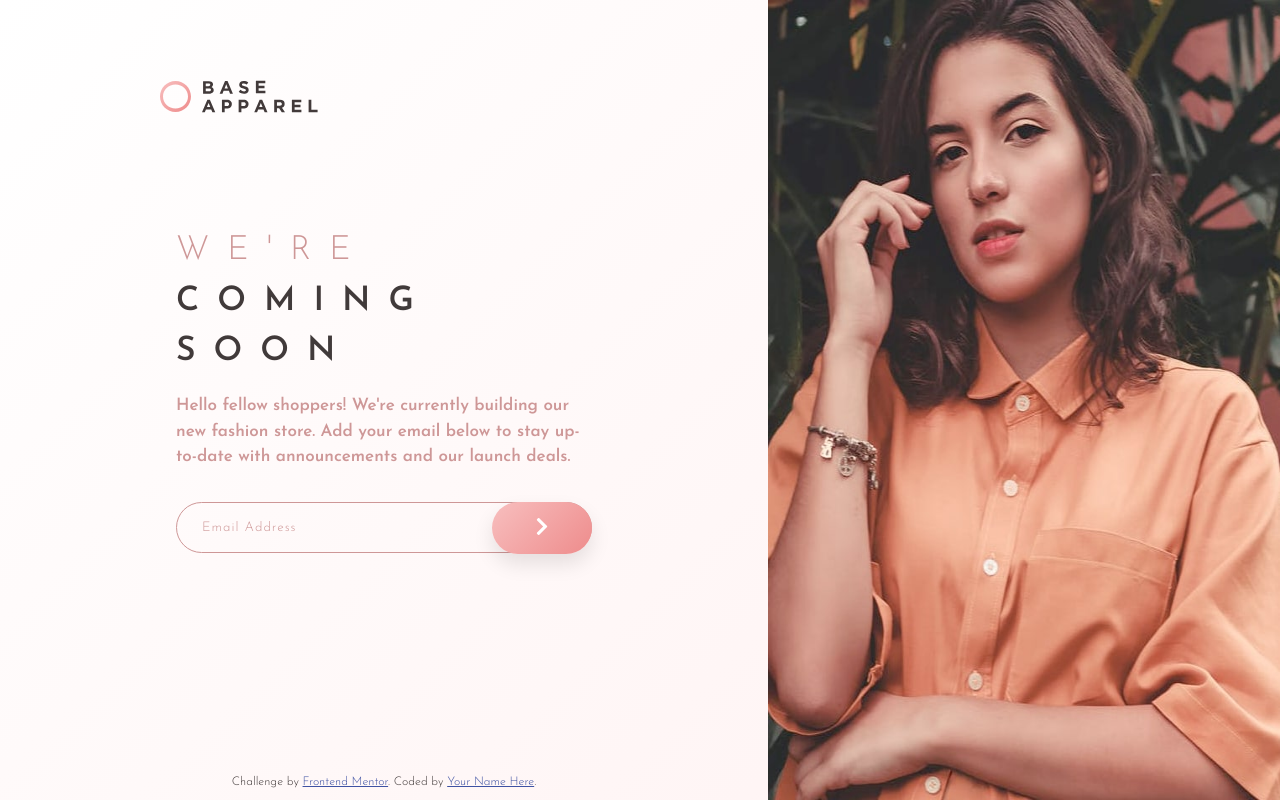
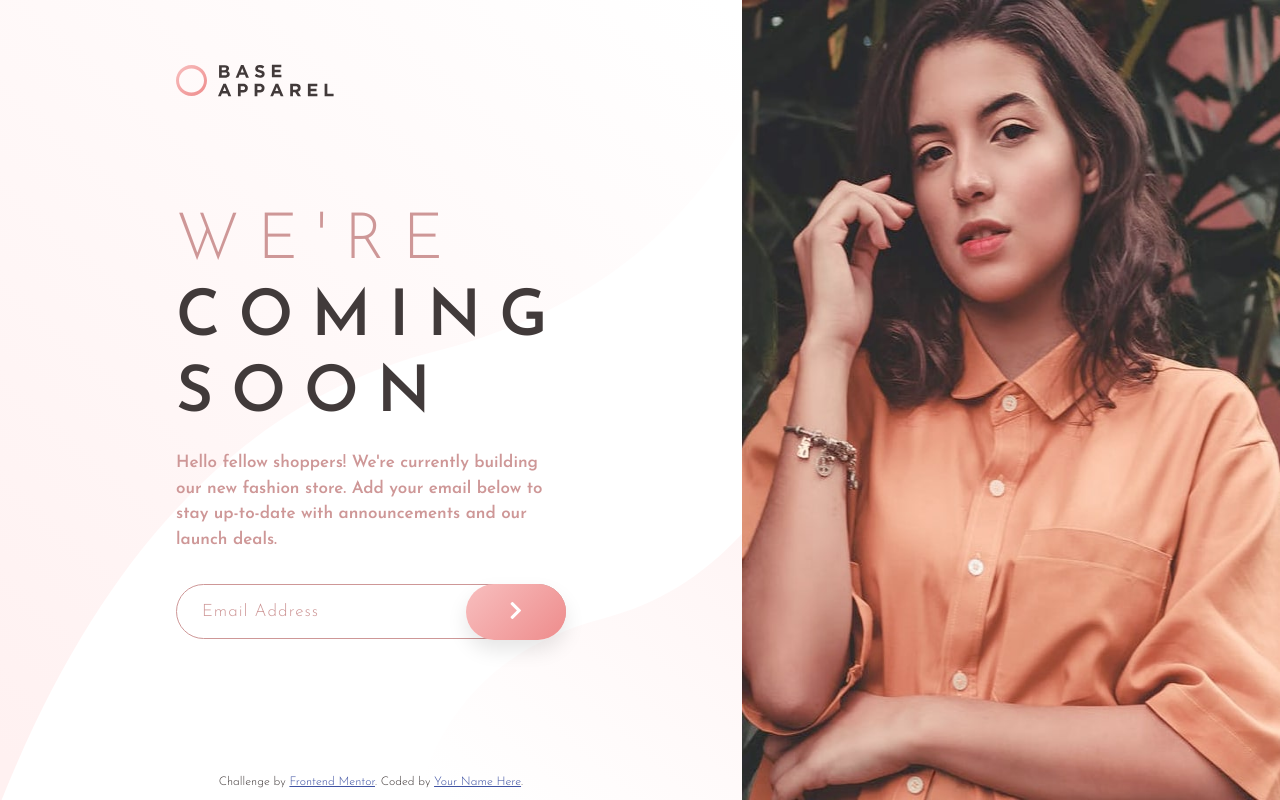
Before and after one commit to rabahmilano/base-apparel-coming-soon, a plain HTML site: page index.html in a window 1280 px wide. Drawn offline with nearby package versions, Linux system fonts and the light colour scheme; files that its build step writes are made by us from their sources.

Commit message:
Update _container
add background to content
change the font size of the title, input
some other changes

```diff
--- a/app/scss/_container.scss
+++ b/app/scss/_container.scss
@@ -4,7 +4,7 @@
 
   @include breakpoint-up(xlarge) {
     display: grid;
-    grid-template-columns: 3fr 2fr;
+    grid-template-columns: 1fr auto;
     height: 100vh;
   }
 }
@@ -25,8 +25,8 @@
 
   @include breakpoint-up(xlarge) {
     position: absolute;
-    top: 3rem;
-    left: 8rem;
+    top: 2rem;
+    left: 9rem;
     background: transparent;
     z-index: 1;
   }
@@ -136,15 +136,23 @@
 
   @include breakpoint-up(xlarge) {
     display: flex;
+    background: url(../../images/bg-pattern-desktop.svg) top left no-repeat;
+    background-size: cover;
     flex-direction: column;
     justify-content: center;
     align-items: flex-start;
     text-align: left;
-    margin-top: 0;
+    margin-top: 0rem;
     padding: 0;
 
     &__info {
       padding: 0 11rem;
+      margin-top: 4rem;
+    }
+
+    &__title {
+      font-size: 4rem;
+      line-height: 1.2;
     }
 
     &__text {
@@ -158,8 +166,13 @@
       margin-left: 0;
     }
 
+    &__input {
+      font-size: 17px;
+    }
+
     &__btn {
       width: 100px;
+      height: 56px;
     }
   }
 }
```
